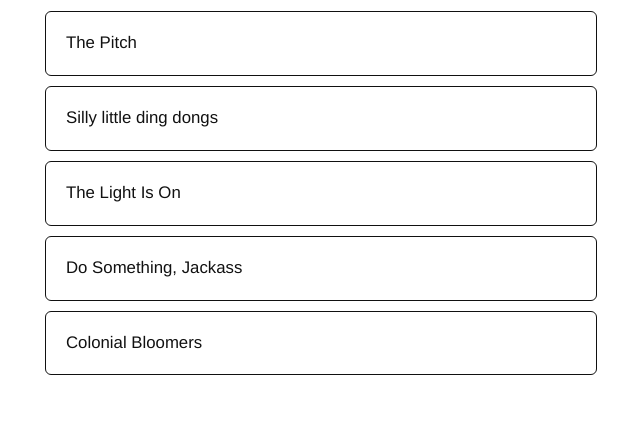
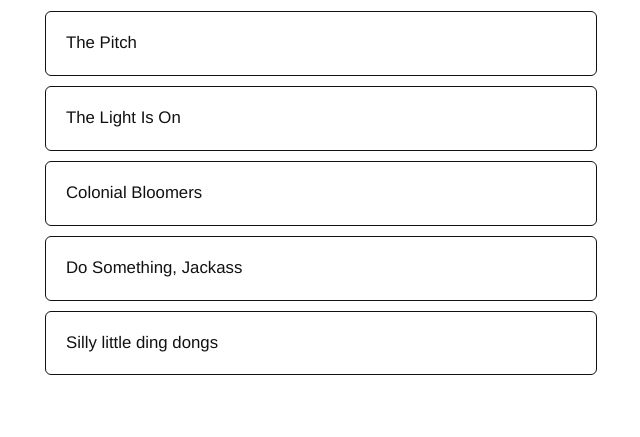
Before and after one commit to surfbunny120/llcprojects.com, a Jekyll site: the page built from index.html, in a window 1280 px wide. Shown: the part 967-1404 px from the top of the page, without its empty margins (319-959 px from the left). Built offline with Jekyll 4.4.1, drawn with Linux system fonts in a browser that asks for light colours.

Commit message:
Reorder projects list

```diff
--- a/_config.yml
+++ b/_config.yml
@@ -31,14 +31,14 @@ featured:
 projects:
   - title: "The Pitch"
     url: "https://structurethepitch.com"
+  - title: "The Light Is On"
+    url: "https://thelightison.com"
+  - title: "Colonial Bloomers"
+    url: "https://colonialbloomers.com"
+  - title: "Do Something, Jackass"
+    url: "https://dosomethingjackass.com"
   - title: "Silly little ding dongs"
     url: "#"
-  - title: "The Light Is On"
-    url: "https://thelightison.com"
-  - title: "Do Something, Jackass"
-    url: "https://dosomethingjackass.com"
-  - title: "Colonial Bloomers"
-    url: "https://colonialbloomers.com"
 
 # Social links
 socials:
```
